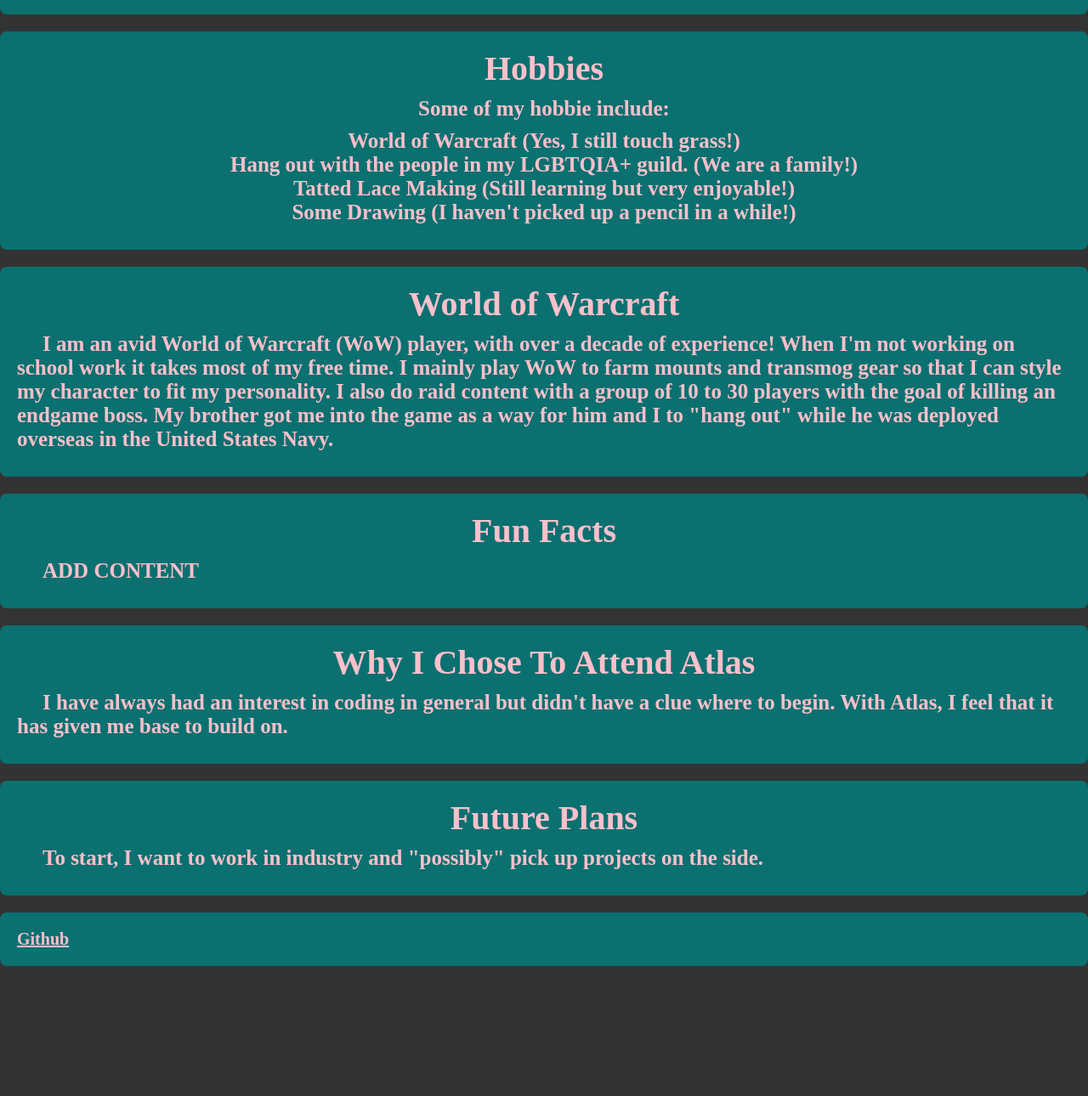
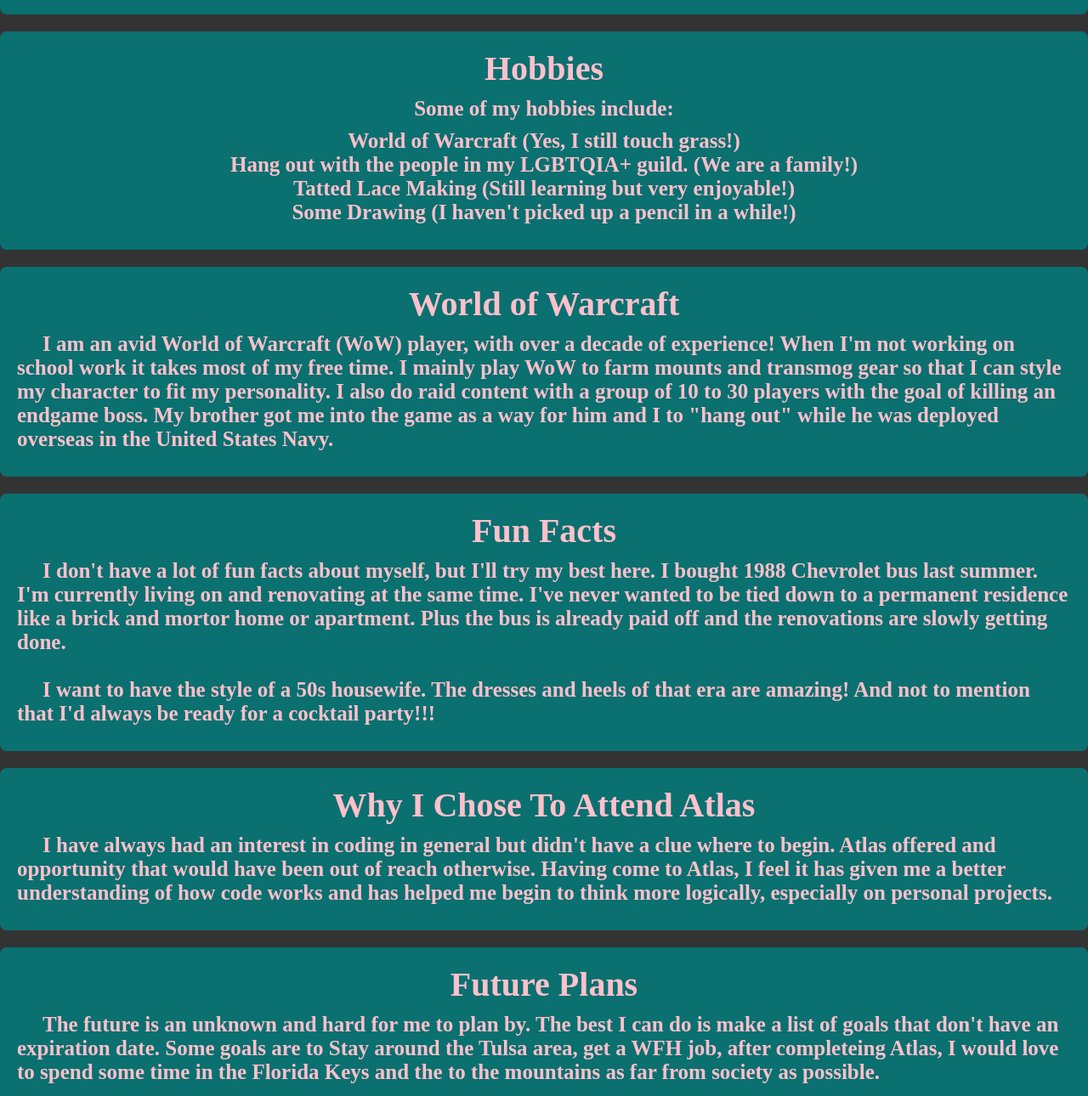
Before and after one commit to NatalieR89/atlas-web-development, a plain HTML site: page index.html in a window 1280 px wide. Shown: the part 330-1620 px from the top of the page at 85% size. Before the commit the page ends 1487 px from the top, so only its background shows below. Drawn offline with Linux system fonts and the light colour scheme; a web font is replaced by a local one.

Commit message:
fun facst content added

```diff
--- a/index.html
+++ b/index.html
@@ -41,7 +41,7 @@
     <!--Hobbies-->
     <div class="hobbies">
         <h1>Hobbies</h1>
-        <p>Some of my hobbie include:</p>
+        <p>Some of my hobbies include:</p>
         <ul class="no-bullets">
             <li>World of Warcraft (Yes, I still touch grass!)</li>
             <li>Hang out with the people in my LGBTQIA+ guild. (We are a family!)
@@ -63,19 +63,25 @@
     <!--Fun Facts-->
     <div class="fun">
         <h1>Fun Facts</h1>
-        <p>ADD CONTENT</p>
+        <p>I don't have a lot of fun facts about myself, but I'll try my best here. I bought 1988 Chevrolet bus last summer. I'm currently living on and renovating at the same time.
+           I've never wanted to be tied down to a permanent residence like a brick and mortor home or apartment. Plus the bus is already paid off and the renovations are slowly getting done.</p><br>
+        <p>I want to have the style of a 50s housewife. The dresses and heels of that era are amazing! And not to mention that I'd always be ready for a cocktail party!!!</p>
     </div>
 
     <!--Why I Chose Atlas-->
     <div class="why">
        <h1>Why I Chose To Attend Atlas</h1>
-       <p>I have always had an interest in coding in general but didn't have a clue where to begin. With Atlas, I feel that it has given me base to build on.</p>
+       <p>I have always had an interest in coding in general but didn't have a clue where to begin. Atlas offered and opportunity that would have been out of reach otherwise.
+        Having come to Atlas, I feel it has given me a better understanding of how code works and has helped me begin to think more logically, especially on personal projects.
+       </p>
     </div>
 
     <!--Future Plans-->
     <div class="future">
         <h1>Future Plans</h1>
-        <p>To start, I want to work in industry and "possibly" pick up projects on the side.</p>
+        <p>The future is an unknown and hard for me to plan by. The best I can do is make a list of goals that don't have an expiration date.
+           Some goals are to Stay around the Tulsa area, get a WFH job, after completeing Atlas, I would love to spend some time in the Florida Keys
+           and the to the mountains as far from society as possible.</p>
     </div>
 
     <!--Footer-->
--- a/style.css
+++ b/style.css
@@ -71,7 +71,7 @@ header
 
 .navright a:hover
 {
-    color: #00bcd4;
+    color: lightpink;
 }
 
 /*main*/
```
